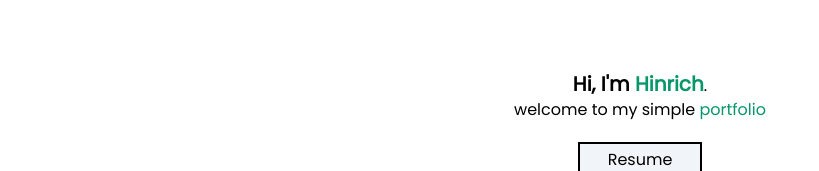
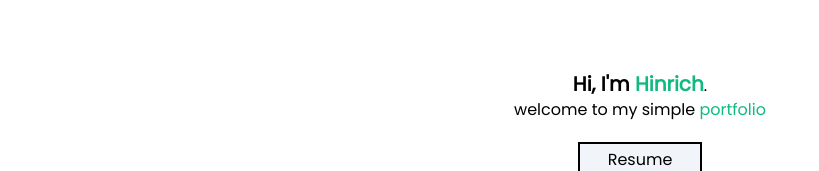
Before and after one commit to Amaterasu10/react-portfolio-vite, a React (Vite) app: page / in a window 1280 px wide. Shown: the part 276-447 px from the top of the page, without its empty margins (0-819 px from the left). Built offline with nearby package versions, Linux system fonts and the light colour scheme.

Commit message:
adjusted the color of secondary-texts

```diff
--- a/src/index.css
+++ b/src/index.css
@@ -20,7 +20,7 @@
   }
 
   .secondary-text {
-    @apply text-emerald-600;
+    @apply text-emerald-500;
   }
 }
 
```
